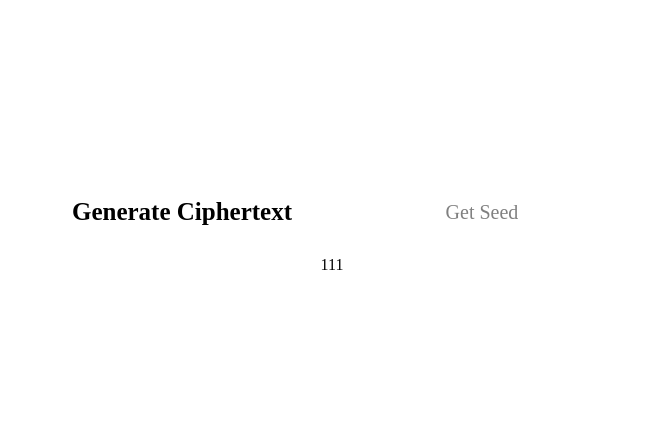
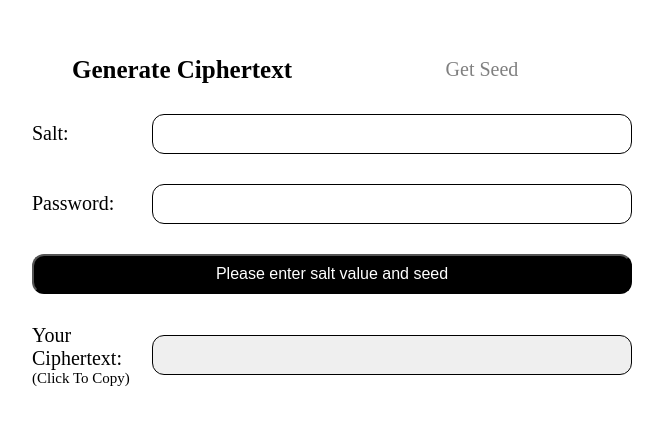
Before and after one commit to ugCrying/know-your-seed, a Vue app: page / in a window 1280 px wide. Shown: the part 164-588 px from the top of the page, without its empty margins (308-971 px from the left). Built offline with nearby package versions, Linux system fonts and the light colour scheme.

Commit message:
ciphertext

```diff
--- a/src/components/Ciphertext.vue
+++ b/src/components/Ciphertext.vue
@@ -1,14 +1,183 @@
-<!--
- * @Author: PX
- * @Date: 2022-11-28 16:49:11
- * @LastEditTime: 2022-11-28 17:17:35
- * @LastEditors: PX
- * @Description:
--->
 <template>
-  <div>111</div>
+  <div class="cipher-comp">
+    <div class="row salt">
+      <span class="label salt-label">Salt:</span>
+      <input
+        class="input salt-input"
+        type="text"
+        placeholder=""
+        v-model="salt"
+      />
+    </div>
+    <div class="row salt">
+      <span class="label salt-label">Password:</span>
+      <input
+        class="input salt-input"
+        type="text"
+        placeholder=""
+        v-model="seed"
+      />
+    </div>
+    <div class="row">
+      <button :class="['btn', btnDisabled ? 'disabled' : '']" @click="getSeed">
+        {{
+          btnDisabled
+            ? 'Please enter salt value and seed'
+            : 'Click To Get Your Ciphertext'
+        }}
+      </button>
+    </div>
+    <div class="row">
+      <span class="label wrap"
+        >Your Ciphertext: <span class="tip">(Click To Copy)</span></span
+      >
+      <div class="seed" @click="copySeed">
+        {{ ciphertext }}
+      </div>
+    </div>
+  </div>
+
+  <!-- <RouterView /> -->
 </template>
+<script setup>
+import { ref, computed } from 'vue'
 
-<script setup></script>
+let salt = ref('')
+let seed = ref('')
+let ciphertext = ref('')
 
-<style></style>
+const btnDisabled = computed(() => !salt.value || !seed.value)
+
+function getSeed() {
+  if (btnDisabled.value) return
+  try {
+    let encode = btoa(seed.value)
+    console.log(1, encode)
+    let encodeMix = salt.value + encode
+    console.log(2, encodeMix)
+    ciphertext.value = btoa(encodeMix)
+    console.log(3, ciphertext.value)
+  } catch (err) {
+    alert(err.message)
+  }
+}
+
+function copySeed() {
+  if (!ciphertext.value) {
+    alert('Please get your ciphertext first.')
+    return
+  }
+  var tag = document.createElement('input')
+  tag.setAttribute('id', 'cp_zdy_input')
+  tag.value = ciphertext.value
+  document.getElementsByTagName('body')[0].appendChild(tag)
+  document.getElementById('cp_zdy_input').select()
+  document.execCommand('copy')
+  document.getElementById('cp_zdy_input').remove()
+  alert('Successfully Copied')
+}
+</script>
+
+<style lang="less">
+.cipher-comp {
+  display: flex;
+  flex-direction: column;
+  align-items: center;
+  justify-content: center;
+  padding: 0 20px;
+  .row {
+    display: flex;
+    align-items: center;
+    justify-content: space-between;
+    @media screen and (min-width: 962px) {
+      margin-bottom: 30px;
+      width: 600px;
+    }
+    @media screen and (max-width: 962px) {
+      margin-bottom: 20px;
+      flex-direction: column;
+      width: 100%;
+    }
+    .label {
+      font-size: 20px;
+      display: flex;
+      justify-content: flex-start;
+      align-items: center;
+      @media screen and (min-width: 962px) {
+        flex: 0 0 120px;
+      }
+      @media screen and (max-width: 962px) {
+        width: 100%;
+        margin-bottom: 5px;
+      }
+    }
+    .input {
+      padding: 0 10px;
+      outline: none;
+      font-size: 20px;
+      height: 40px;
+      border: 1px solid #000;
+      border-radius: 12px;
+      @media screen and (min-width: 962px) {
+        flex: 1;
+      }
+      @media screen and (max-width: 962px) {
+        width: 100%;
+      }
+    }
+    .btn {
+      font-size: 20px;
+      height: 40px;
+      color: #fff;
+      cursor: pointer;
+      border-radius: 12px;
+      outline: none;
+      background-color: #000;
+      @media screen and (min-width: 962px) {
+        flex: 1;
+      }
+      @media screen and (max-width: 962px) {
+        width: 100%;
+      }
+      &:active {
+        background-color: #fff;
+        outline: none;
+        color: #000;
+      }
+    }
+    .disabled {
+      cursor: not-allowed;
+      border-color: #000 !important;
+      font-size: 16px;
+      @media screen and (max-width: 962px) {
+        font-size: 14px;
+      }
+      &:active {
+        background-color: #000;
+        color: #fff;
+      }
+    }
+    .wrap {
+      flex-wrap: wrap;
+      .tip {
+        white-space: nowrap;
+        font-size: 15px;
+      }
+    }
+    .seed {
+      background-color: rgb(239, 239, 239);
+      border-radius: 12px;
+      cursor: pointer;
+      border: 1px solid #000;
+      padding: 12px;
+      min-height: 40px;
+      @media screen and (min-width: 962px) {
+        flex: 1;
+      }
+      @media screen and (max-width: 962px) {
+        width: 100%;
+      }
+    }
+  }
+}
+</style>
--- a/src/components/Salt.vue
+++ b/src/components/Salt.vue
@@ -51,11 +51,11 @@ const btnDisabled = computed(() => !salt.value || !ciphertext.value)
 function getSeed() {
   if (btnDisabled.value) return
   try {
-    let decode1 = atob(ciphertext.value)
-    console.log(1, decode1)
-    let decode1Filter = decode1.replace(salt.value, '')
-    console.log(2, decode1Filter)
-    seed.value = atob(decode1Filter)
+    let decode = atob(ciphertext.value)
+    console.log(1, decode)
+    let decodeFilter = decode.replace(salt.value, '')
+    console.log(2, decodeFilter)
+    seed.value = atob(decodeFilter)
     console.log(3, seed.value)
   } catch (err) {
     alert(err.message)
```
